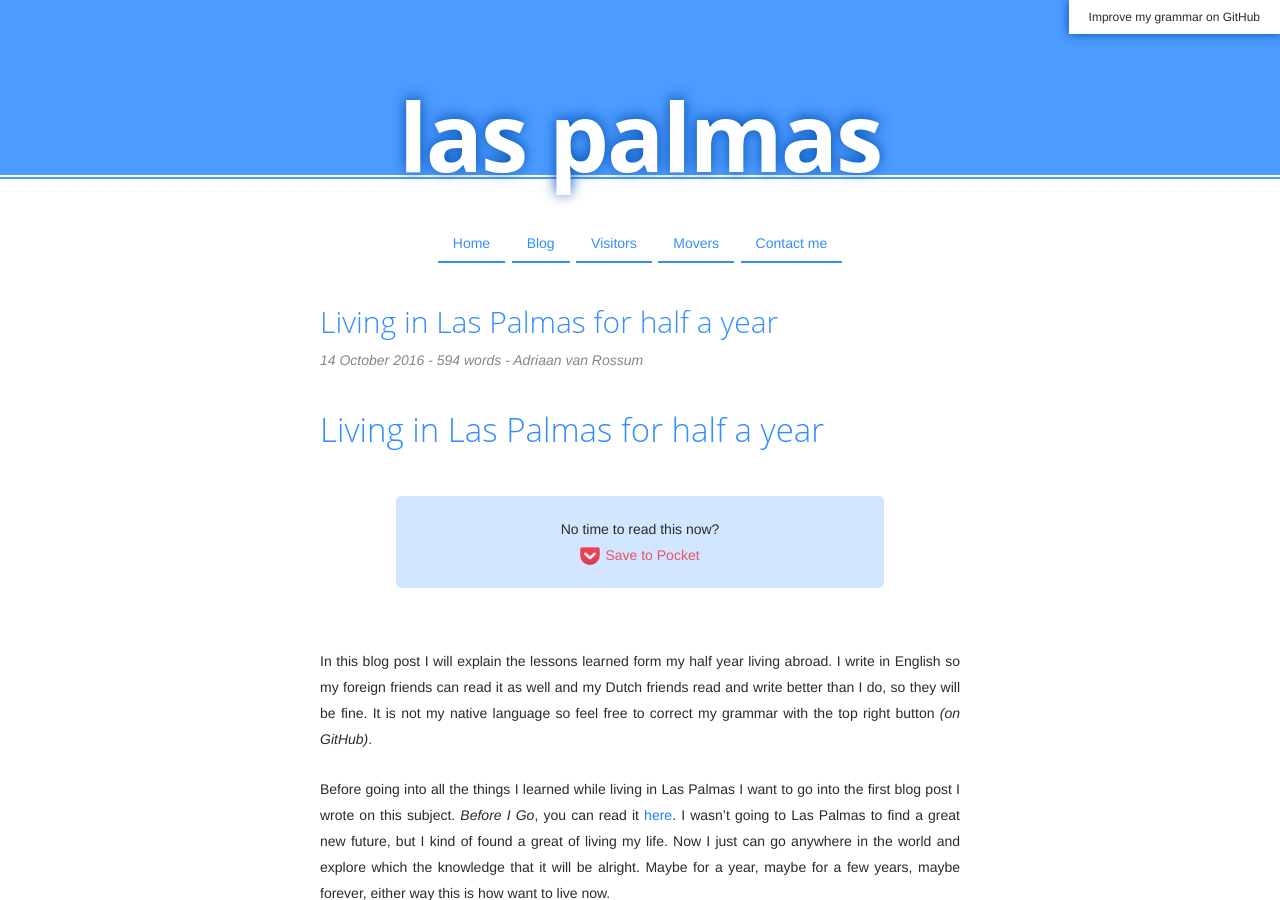
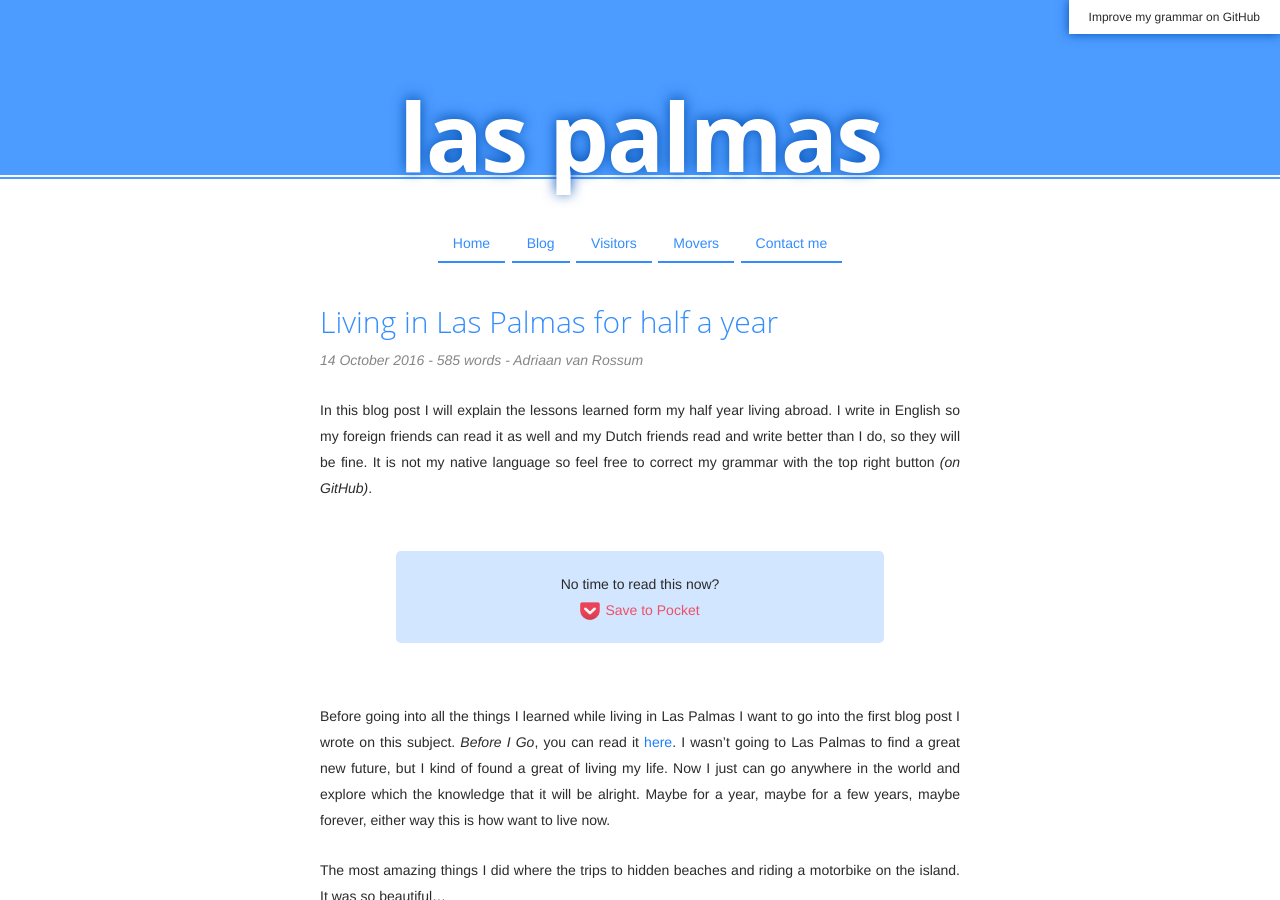
Before and after one commit to adriaandotcom/laspalmas.adriaan.io, a Jekyll site: the page built from _posts/2016-10-14-living-in-las-palmas-for-half-a-year.md, in a window 1280 px wide and 900 px high. Built offline with Jekyll 4.4.1, drawn with Linux system fonts in a browser that asks for light colours.

Commit message:
Remove double title

```diff
--- a/_posts/2016-10-14-living-in-las-palmas-for-half-a-year.md
+++ b/_posts/2016-10-14-living-in-las-palmas-for-half-a-year.md
@@ -1,8 +1,6 @@
 ---
 title: Living in Las Palmas for half a year
 ---
-
-# Living in Las Palmas for half a year
 
 In this blog post I will explain the lessons learned form my half year living abroad. I write in English so my foreign friends can read it as well and my Dutch friends read and write better than I do, so they will be fine. It is not my native language so feel free to correct my grammar with the top right button *(on GitHub)*.
 
```
